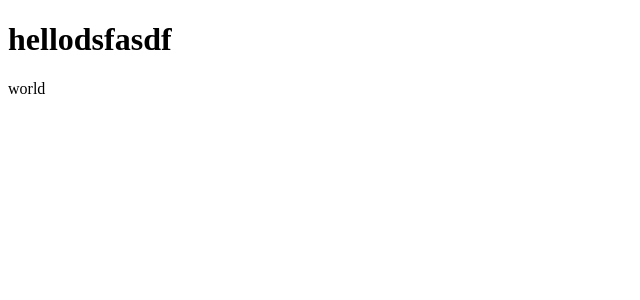
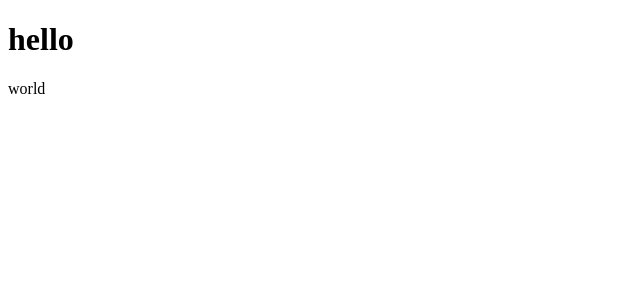
Before and after one commit to k1ntsugi1/weather, a React app: page / in a window 1280 px wide. Shown: the top 300 px of the page, without its empty margins (0-640 px from the left). Built offline with nearby package versions, Linux system fonts and the light colour scheme.

Commit message:
preparing environment#4

```diff
--- a/src/App.jsx
+++ b/src/App.jsx
@@ -3,7 +3,7 @@ import React from 'react';
 function App() {
   return (
     <div>
-      <h1>hellodsfasdf</h1>
+      <h1>hello</h1>
       <p>world</p>
     </div>
   );
--- a/src/index.js
+++ b/src/index.js
@@ -7,6 +7,4 @@ import App from './App';
 const root = ReactDOM.createRoot(document.getElementById('root'));
 root.render(<App />);
 
-if (import.meta.webpackHot) {
-  import.meta.webpackHot.accept('./App');
-}
+if (import.meta.webpackHot) import.meta.webpackHot.accept();
--- a/webpack.config.js
+++ b/webpack.config.js
@@ -2,6 +2,7 @@ const path = require('path');
 const HtmlWebpackPlugin = require('html-webpack-plugin');
 const webpack = require('webpack');
 const MiniCssExtractPlugin = require('mini-css-extract-plugin');
+
 
 let mode = 'development';
 if (process.env.NODE_ENV === 'production') {
@@ -48,6 +49,7 @@ module.exports = {
         static: {
             directory: path.join(__dirname, 'dist'),
         },
+        liveReload: false,
         open: true,
         hot: true,
     },
```
